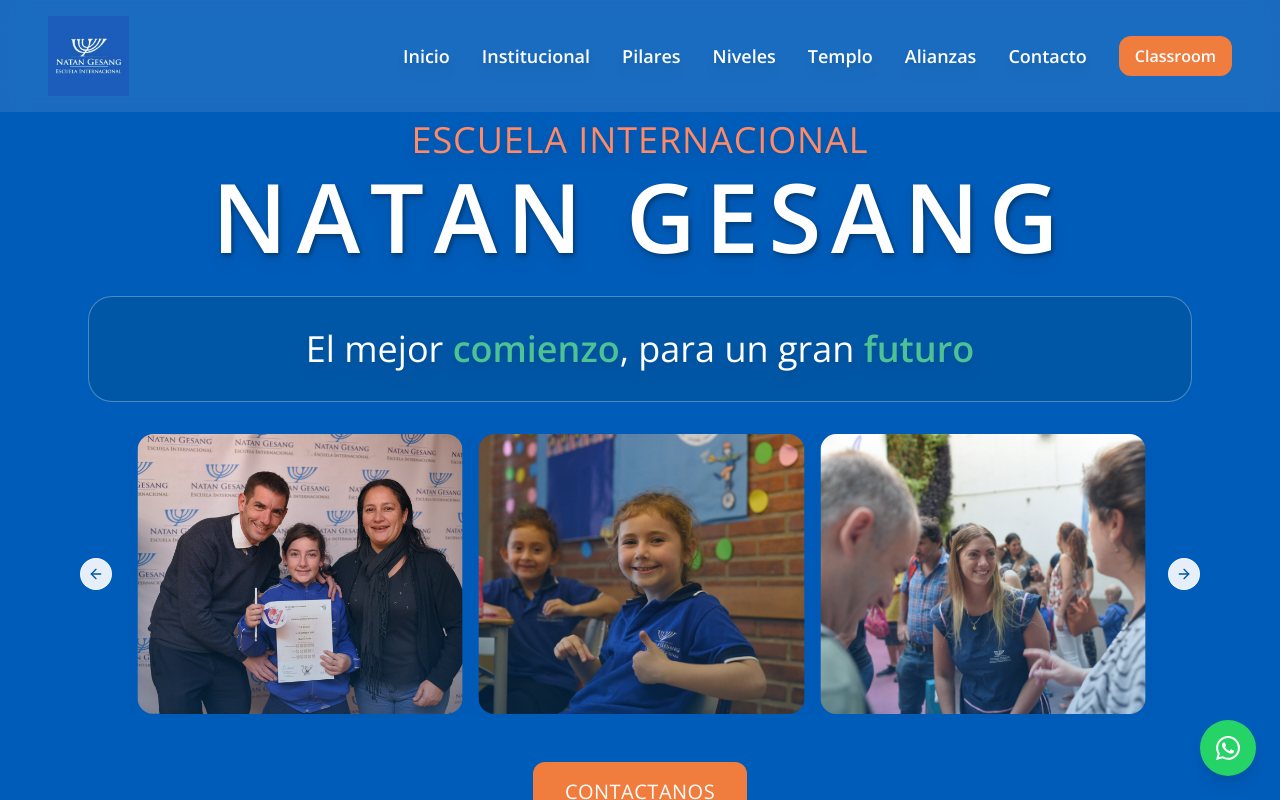
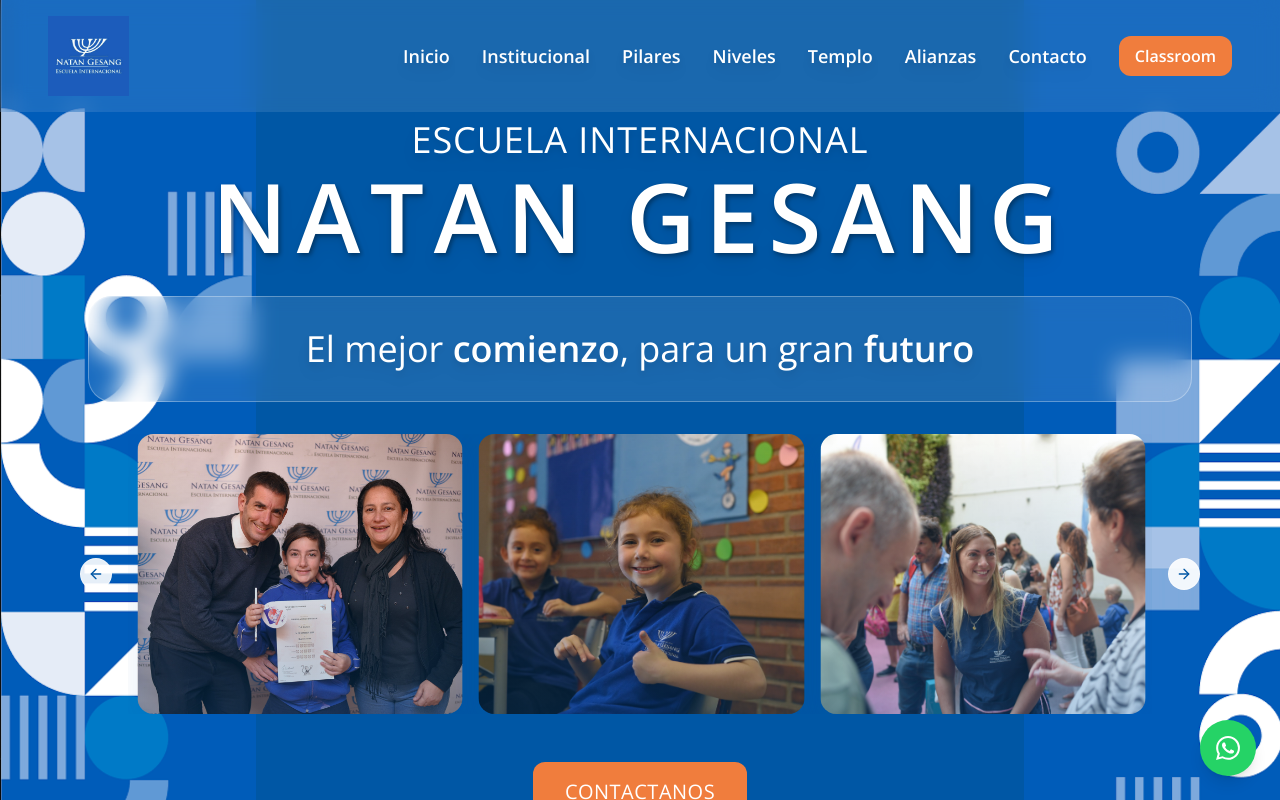
Before and after one commit to natangesang/natan-gesang-web, a React (Vite) app: page / in a window 1280 px wide. Shown: the top 800 px of the page. Built offline with nearby package versions, Linux system fonts and the light colour scheme.

Commit message:
Fix: Hero background frame
Adjusted the Hero background to include the side frames as per the provided images.

```diff
--- a/src/components/Hero.tsx
+++ b/src/components/Hero.tsx
@@ -27,18 +27,34 @@ const Hero = () => {
   return (
     <section
       id="inicio"
-      className="relative min-h-screen flex items-center justify-center overflow-hidden"
-      style={{
-        backgroundImage: `url('/lovable-uploads/cdfa2aac-0c90-4d89-9ebf-6557d667de92.png')`,
-        backgroundSize: 'cover',
-        backgroundPosition: 'center',
-        backgroundRepeat: 'no-repeat'
-      }}
+      className="relative min-h-screen flex items-center justify-center overflow-hidden bg-natan-blue"
     >
+      {/* Marco lateral izquierdo */}
+      <div
+        className="absolute left-0 top-0 h-full w-32 md:w-48 lg:w-64 z-0"
+        style={{
+          backgroundImage: `url('/lovable-uploads/2b26748b-aa73-46e9-b676-ea998e84e233.png')`,
+          backgroundSize: 'cover',
+          backgroundPosition: 'center',
+          backgroundRepeat: 'no-repeat'
+        }}
+      />
+
+      {/* Marco lateral derecho */}
+      <div
+        className="absolute right-0 top-0 h-full w-32 md:w-48 lg:w-64 z-0"
+        style={{
+          backgroundImage: `url('/lovable-uploads/7a597d69-2926-4745-bd07-4eca1687e681.png')`,
+          backgroundSize: 'cover',
+          backgroundPosition: 'center',
+          backgroundRepeat: 'no-repeat'
+        }}
+      />
+
       <div ref={heroRef} className="container-section text-center text-white relative z-10 opacity-0 translate-y-10 transition-all duration-1000">
         <div className="max-w-6xl mx-auto px-[24px] py-[24px]">
           <h1 className="mb-8 drop-shadow-lg">
-            <span className="block text-4xl md:text-5xl font-light tracking-wide text-natan-coral lg:text-4xl uppercase">
+            <span className="block text-4xl md:text-5xl font-light tracking-wide text-white lg:text-4xl uppercase">
               ESCUELA INTERNACIONAL
             </span>
             <span
@@ -53,9 +69,9 @@ const Hero = () => {
           </h1>
 
           {/* Mensaje destacado principal */}
-          <div className="mb-8 p-8 bg-natan-blue/90 backdrop-blur-md rounded-3xl border border-white/30">
+          <div className="mb-8 p-8 bg-white/10 backdrop-blur-md rounded-3xl border border-white/30">
             <p className="text-3xl md:text-4xl font-light leading-relaxed text-white drop-shadow-lg">
-              El mejor <span className="font-bold text-natan-mint">comienzo</span>, para un gran <span className="font-bold text-natan-mint">futuro</span>
+              El mejor <span className="font-bold text-white">comienzo</span>, para un gran <span className="font-bold text-white">futuro</span>
             </p>
           </div>
 
@@ -73,7 +89,7 @@ const Hero = () => {
       </div>
 
       {/* Indicador de scroll */}
-      <div className="absolute bottom-8 left-1/2 transform -translate-x-1/2 animate-bounce">
+      <div className="absolute bottom-8 left-1/2 transform -translate-x-1/2 animate-bounce z-10">
         <div className="w-6 h-10 border-2 border-white/50 rounded-full flex justify-center">
           <div className="w-1 h-3 bg-white/70 rounded-full mt-2"></div>
         </div>
```
Also changed, not shown: public/lovable-uploads/2b26748b-aa73-46e9-b676-ea998e84e233.png (added), public/lovable-uploads/7a597d69-2926-4745-bd07-4eca1687e681.png (added).
